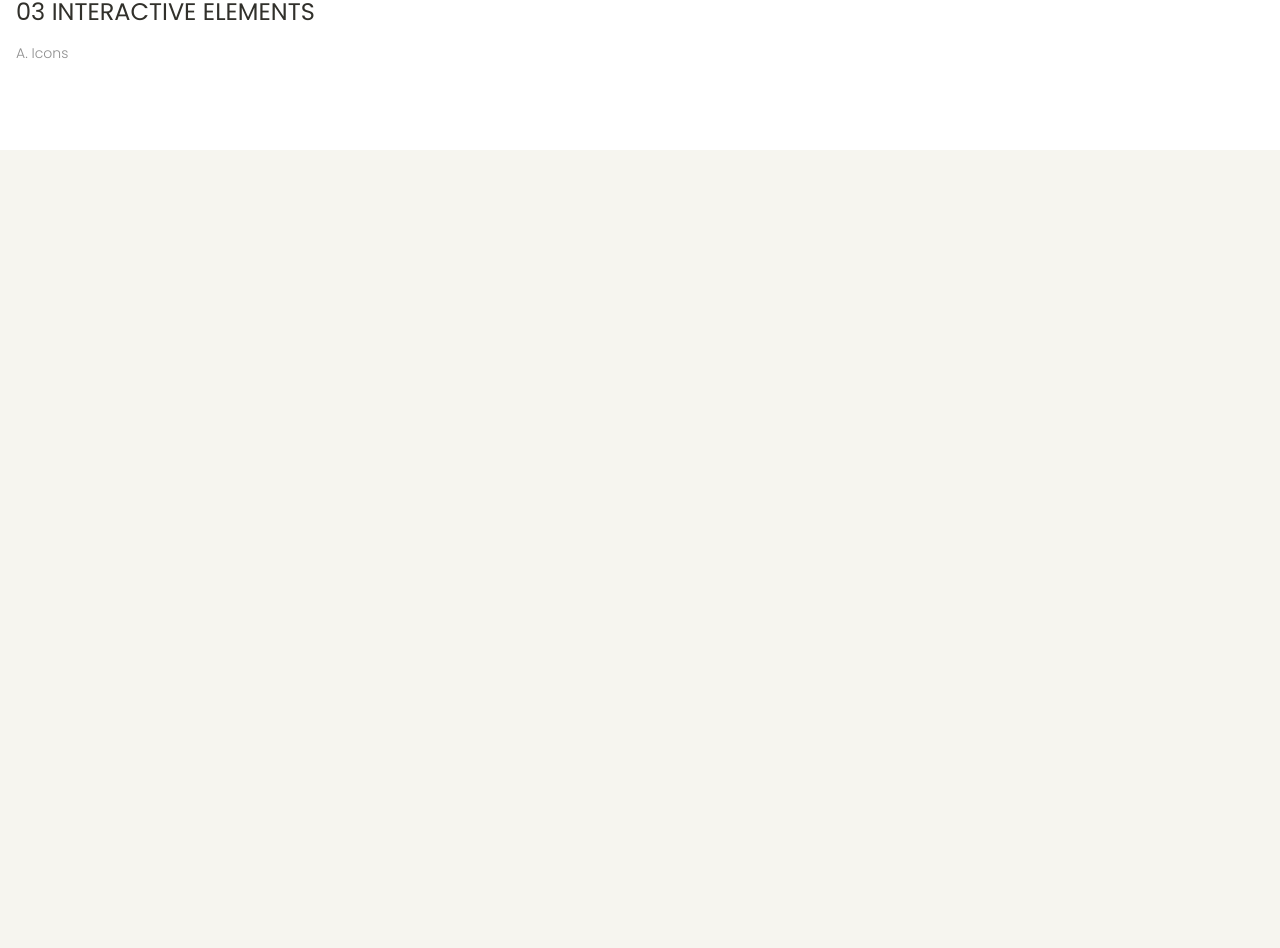
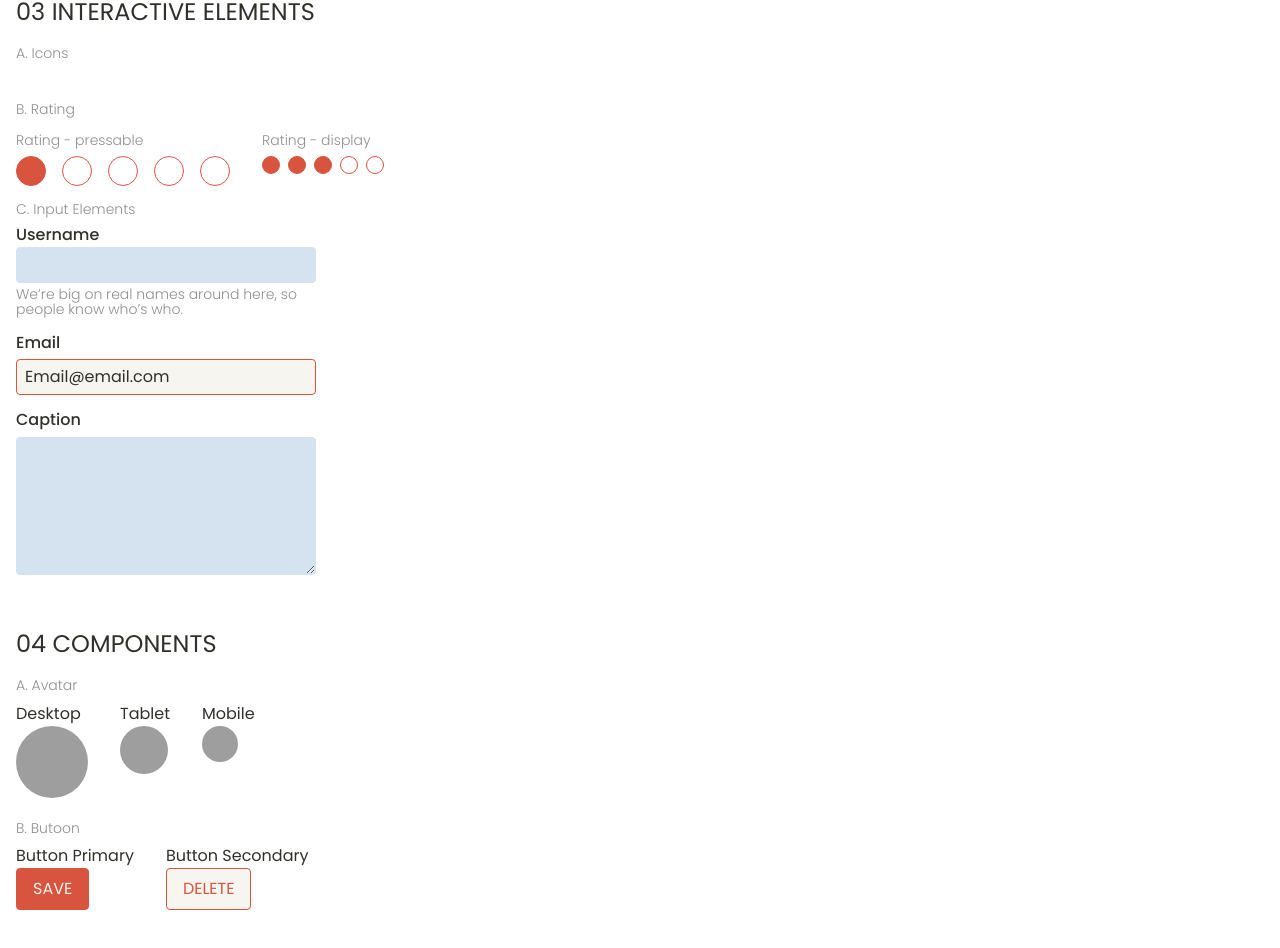
Before and after one commit to jiiinCho/Fika-2022, a Next.js app: page /design-system in a window 1280 px wide. Shown: the part 996-1944 px from the top of the page. Before the commit the page ends 1146 px from the top, so only its background shows below. Built offline with nearby package versions, Linux system fonts and the light colour scheme; grey boxes are pictures that could not be loaded; some icons are missing; a web font is replaced by a local one.

Commit message:
Design system completed

```diff
--- a/next.config.js
+++ b/next.config.js
@@ -1,6 +1,9 @@
 /** @type {import('next').NextConfig} */
 const nextConfig = {
   reactStrictMode: true,
+  images: {
+    domains: ["images.squarespace-cdn.com"],
+  },
 };
 
 module.exports = nextConfig;
--- a/pages/design-system.tsx
+++ b/pages/design-system.tsx
@@ -2,8 +2,11 @@ import type { NextPage } from "next";
 import Head from "next/head";
 import { IHeart, ILogo, IPlus, ISearch, IUser } from "@components/icons";
 import s from "../styles/DesignSystem.module.css";
+import Image from "next/image";
 
 const DesignSystem: NextPage = () => {
+  const inputEmpty = "";
+  const inputVal = "Email@email.com";
   return (
     <div className={s.container}>
       <Head>
@@ -134,6 +137,181 @@ const DesignSystem: NextPage = () => {
                 <IUser />
               </div>
             </article>
+
+            <article>
+              <h3 className="fs-14 fw-light text-grey my-50">
+                <span className="text-grey">B. </span>
+                Rating
+              </h3>
+              <div className="flex">
+                <div>
+                  <h4 className="fs-14 fw-light text-grey my-50">
+                    Rating - pressable
+                  </h4>
+                  <div className="flex">
+                    <button className="rating-pressable" aria-pressed="true">
+                      <span className="sr-only">rating tab</span>
+                    </button>
+
+                    <button className="rating-pressable" aria-pressed="false">
+                      <span className="sr-only">rating tab</span>
+                    </button>
+
+                    <button className="rating-pressable" aria-pressed="false">
+                      <span className="sr-only">rating tab</span>
+                    </button>
+
+                    <button className="rating-pressable" aria-pressed="false">
+                      <span className="sr-only">rating tab</span>
+                    </button>
+
+                    <button className="rating-pressable" aria-pressed="false">
+                      <span className="sr-only">rating tab</span>
+                    </button>
+
+                    <div className="rating-display"></div>
+                  </div>
+                </div>
+
+                <div>
+                  <h4 className="fs-14 fw-light text-grey my-50">
+                    Rating - display
+                  </h4>
+                  <div className="flex g-50">
+                    <div className="rating rating-fill">
+                      <span className="sr-only">rating tab</span>
+                    </div>
+
+                    <div className="rating rating-fill">
+                      <span className="sr-only">rating tab</span>
+                    </div>
+
+                    <div className="rating rating-fill">
+                      <span className="sr-only">rating tab</span>
+                    </div>
+
+                    <div className="rating">
+                      <span className="sr-only">rating tab</span>
+                    </div>
+
+                    <div className="rating">
+                      <span className="sr-only">rating tab</span>
+                    </div>
+                  </div>
+                </div>
+              </div>
+            </article>
+
+            <article>
+              <h3 className="fs-14 fw-light text-grey my-50">
+                <span className="text-grey">C. </span>
+                Input Elements
+              </h3>
+              <div className="flow g-200">
+                <label className="fs-16 fw-medium text-black d-block">
+                  <span className="d-block ">Username</span>
+                  <input
+                    className={`${
+                      !inputEmpty && "input--empty"
+                    } input p-50 fw-regular text-black my-25`}
+                    type="text"
+                    value={inputEmpty}
+                  />
+                  <p className="fs-14 fw-light text-grey">
+                    We&rsquo;re big on real names around here, so people know
+                    who&rsquo;s who.
+                  </p>
+                </label>
+
+                <label className="fs-16 fw-medium text-black d-block">
+                  <span className="d-block my-50">Email</span>
+                  <input
+                    className={`${
+                      !inputVal && "input--empty"
+                    } input p-50 fw-regular text-black`}
+                    type="text"
+                    value={inputVal}
+                  />
+                </label>
+
+                <label className="fs-16 fw-medium text-black d-block">
+                  <span className="d-block my-50">Caption</span>
+                  <textarea
+                    rows={5}
+                    className={`${
+                      !inputEmpty && "input--empty"
+                    } input input--textarea p-50 fw-regular text-black`}
+                  />
+                </label>
+              </div>
+            </article>
+          </div>
+        </section>
+
+        <section className="flow my-300">
+          <h2 className="ff-24 uppercase">
+            <span>04</span> Components
+          </h2>
+
+          <div className="flow g-200">
+            <article>
+              <h3 className="fs-14 fw-light text-grey my-50">
+                <span className="text-grey">A. </span>
+                Avatar
+              </h3>
+              <div className="flex">
+                <div>
+                  <h4>Desktop</h4>
+                  <Image
+                    src="https://images.squarespace-cdn.com/content/v1/54d96fcde4b0af07ca2a8871/1616629467192-HQSTI9MSL8ES895CWWCK/Linked+in_-3.jpg"
+                    width={72}
+                    height={72}
+                    alt="avatar"
+                    className="avatar"
+                  />
+                </div>
+
+                <div>
+                  <h4>Tablet</h4>
+                  <Image
+                    src="https://images.squarespace-cdn.com/content/v1/54d96fcde4b0af07ca2a8871/1616629467192-HQSTI9MSL8ES895CWWCK/Linked+in_-3.jpg"
+                    width={48}
+                    height={48}
+                    alt="avatar"
+                    className="avatar"
+                  />
+                </div>
+
+                <div>
+                  <h4>Mobile</h4>
+                  <Image
+                    src="https://images.squarespace-cdn.com/content/v1/54d96fcde4b0af07ca2a8871/1616629467192-HQSTI9MSL8ES895CWWCK/Linked+in_-3.jpg"
+                    width={36}
+                    height={36}
+                    alt="avatar"
+                    className="avatar"
+                  />
+                </div>
+              </div>
+            </article>
+
+            <article>
+              <h3 className="fs-14 fw-light text-grey my-50">
+                <span className="text-grey">B. </span>
+                Butoon
+              </h3>
+              <div className="flex">
+                <div>
+                  <h4>Button Primary</h4>
+                  <button className="btn-primary uppercase">save</button>
+                </div>
+
+                <div>
+                  <h4>Button Secondary</h4>
+                  <button className="btn-secondary uppercase">Delete</button>
+                </div>
+              </div>
+            </article>
           </div>
         </section>
       </main>
--- a/styles/globals.css
+++ b/styles/globals.css
@@ -175,6 +175,10 @@ select {
   transform: translateY(0);
 }
 
+.d-block {
+  display: block;
+}
+
 /* colors */
 .bg-black {
   background-color: hsl(var(--clr-black));
@@ -326,6 +330,19 @@ select {
   padding: 0.25rem;
 }
 
+.g-200 {
+  --gap: 2rem;
+}
+.g-150 {
+  --gap: 1.5rem;
+}
+.g-50 {
+  --gap: 0.5rem;
+}
+.g-25 {
+  --gap: 0.25rem;
+}
+
 /* ----------- */
 /* Components  */
 /* ----------- */
@@ -333,8 +350,109 @@ select {
 .icon {
   box-sizing: content-box;
   cursor: pointer;
+  margin: 0.125rem;
 }
 .icon:hover path,
 .icon:focus path {
   fill: hsl(var(--clr-primary));
 }
+
+.rating-pressable {
+  background-color: transparent;
+  cursor: pointer;
+  width: 20px;
+  aspect-ratio: 1;
+  border-radius: 50%;
+  box-sizing: content-box;
+  padding: 4px;
+  border: 1px solid hsl(var(--clr-primary));
+}
+.rating-pressable:hover,
+.rating-pressable:focus,
+.rating-pressable[aria-pressed="true"] {
+  background-color: hsl(var(--clr-primary));
+}
+
+.rating {
+  width: 18px;
+  aspect-ratio: 1;
+  border-radius: 50%;
+  border: 1px solid hsl(var(--clr-primary));
+}
+
+.rating-fill {
+  background-color: hsl(var(--clr-primary));
+}
+
+label {
+  max-width: 300px;
+}
+
+.input {
+  width: 100%;
+  outline: none;
+  border: 1px solid hsl(var(--clr-primary));
+  background-color: hsl(var(--clr-white));
+  border-radius: 4px;
+}
+.input:focus,
+.input:hover {
+  background-color: hsl(var(--clr-secondary));
+}
+.input--empty {
+  border: 1px solid hsl(var(--clr-secondary));
+  background-color: hsl(var(--clr-secondary));
+}
+
+.input--empty:focus,
+.input--empty:hover {
+  border: 1px solid hsl(var(--clr-primary));
+}
+
+.input:focus,
+.input:active {
+  color: hsl(var(--clr-primary));
+}
+
+.input--textarea {
+  line-height: 1.5;
+}
+
+.avatar {
+  border-radius: 50%;
+  object-fit: cover;
+  background-position: center;
+}
+
+.btn-primary {
+  cursor: pointer;
+  background-color: hsl(var(--clr-primary));
+  color: hsl(var(--clr-white));
+  box-sizing: content-box;
+  padding: 0.5rem 1rem;
+  border: 1px solid hsl(var(--clr-primary));
+  border-radius: 4px;
+}
+
+.btn-primary:hover,
+.btn-primary:focus {
+  background-color: hsl(var(--clr-primary-shade));
+  border: 1px solid hsl(var(--clr-primary-shade));
+}
+
+.btn-secondary {
+  cursor: pointer;
+  background-color: hsl(var(--clr-white));
+  color: hsl(var(--clr-primary));
+  box-sizing: content-box;
+  padding: 0.5rem 1rem;
+  border: 1px solid hsl(var(--clr-primary));
+  border-radius: 4px;
+}
+
+.btn-secondary:hover,
+.btn-secondary:focus {
+  color: hsl(var(--clr-primary-shade));
+  background-color: hsl(var(--clr-primary) / 0.2);
+  border: 1px solid hsl(var(--clr-primary-shade));
+}
```
